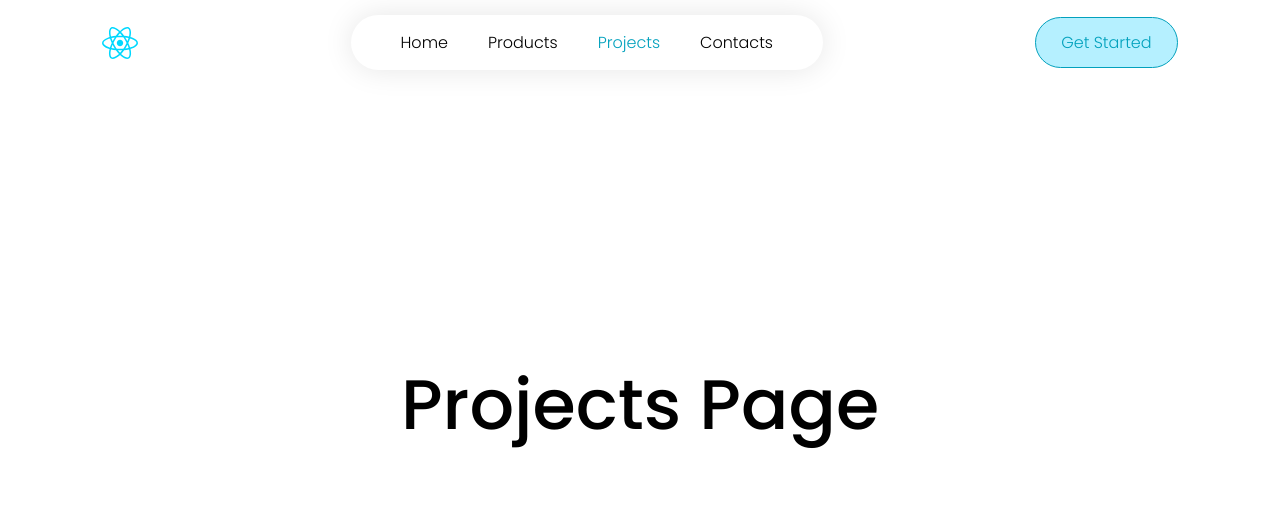
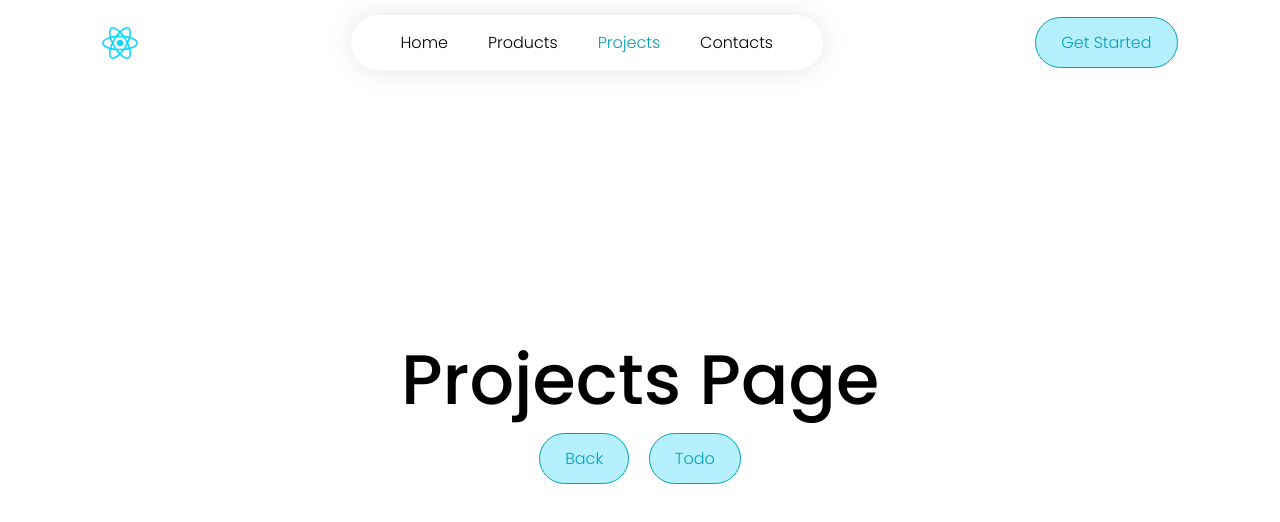
Before and after one commit to vrishabhparmar/newTodo, a React (Vite) app in the folder react-projects/: page /projects in a window 1280 px wide. Shown: the top 522 px of the page. Built offline with nearby package versions, Linux system fonts and the light colour scheme.

Commit message:
Nested routes

```diff
--- a/react-projects/src/App.jsx
+++ b/react-projects/src/App.jsx
@@ -6,6 +6,7 @@ import { Projects } from './pages/Projects'
 import { Contacts } from './pages/Contacts'
 import { Products } from './pages/Products'
 import { RootLayout } from './layout/RootLayout'
+import { ProjectLayout } from './layout/ProjectLayout'
 
 function App() {
 
@@ -13,7 +14,9 @@ function App() {
     createRoutesFromElements(
       <Route path='/' element={<RootLayout />}>
           <Route index element={<Home/>}/>
-          <Route path="projects" element={<Projects/>}/>
+          <Route path="projects" element={<ProjectLayout/>}>
+              <Route path='todo' element={<TodoComponent/>}/>
+          </Route>
           <Route path="products" element={<Products/>}/>
           <Route path="contacts" element={<Contacts/>}/>
       </Route>
--- a/react-projects/src/components/Navbar.jsx
+++ b/react-projects/src/components/Navbar.jsx
@@ -1,8 +1,11 @@
 import React from 'react'
 import svg from '../assets/react.svg'
-import { NavLink } from 'react-router-dom'
+import { NavLink, useNavigate } from 'react-router-dom'
 
 export const Navbar = () => {
+
+  const navigate = useNavigate();
+
   return (
     <div className='navbar'>
         <img src={svg} alt='logo'></img>
@@ -12,7 +15,7 @@ export const Navbar = () => {
             <NavLink to='/projects'><li>Projects</li></NavLink>
             <NavLink to='/contacts'><li>Contacts</li></NavLink>
         </ul>
-        <button>Get Started</button>
+        <button onClick={() => navigate('/projects',{replace:true})}>Get Started</button>
     </div>
   )
 }
--- a/react-projects/src/index.css
+++ b/react-projects/src/index.css
@@ -66,3 +66,21 @@ a.active{
   font-size: 70px;
   font-weight: 500;
 }
+
+.project-nav{
+  display: flex;
+  align-items: center;
+  justify-content: center;
+  gap: 20px;
+}
+
+.project-nav button{
+  background-color: #B5F0FF;
+  color: #02A1BD;
+  padding: 12px 25px;
+  border: 0.2px solid #02A1BD;
+  outline: 0;
+  border-radius: 30px;
+  font-size: 16px;
+  cursor: pointer;
+}
--- /dev/null
+++ b/react-projects/src/layout/ProjectLayout.jsx
@@ -0,0 +1,12 @@
+import React from 'react'
+import { Outlet } from 'react-router-dom'
+import { Projects } from '../pages/Projects'
+
+export const ProjectLayout = () => {
+  return (
+    <div>
+        <Projects />
+        <Outlet />
+    </div>
+  )
+}
--- a/react-projects/src/pages/Projects.jsx
+++ b/react-projects/src/pages/Projects.jsx
@@ -1,7 +1,17 @@
 import React from 'react'
+import { useNavigate } from 'react-router-dom'
 
 export const Projects = () => {
+
+  const navigate = useNavigate();
+
   return (
-    <div><h1>Projects Page</h1></div>
+    <div>
+      <h1>Projects Page</h1>
+      <div className="project-nav">
+        <button onClick={() => navigate(-1)}>Back</button>
+        <button onClick={() => navigate('todo')}>Todo</button>
+      </div>
+    </div>
   )
 }
```
Also changed, not shown: react-projects/src/components/Info.jsx (added, +7 -0 lines), 1 other file (tests, documents, lock files or other folders).
